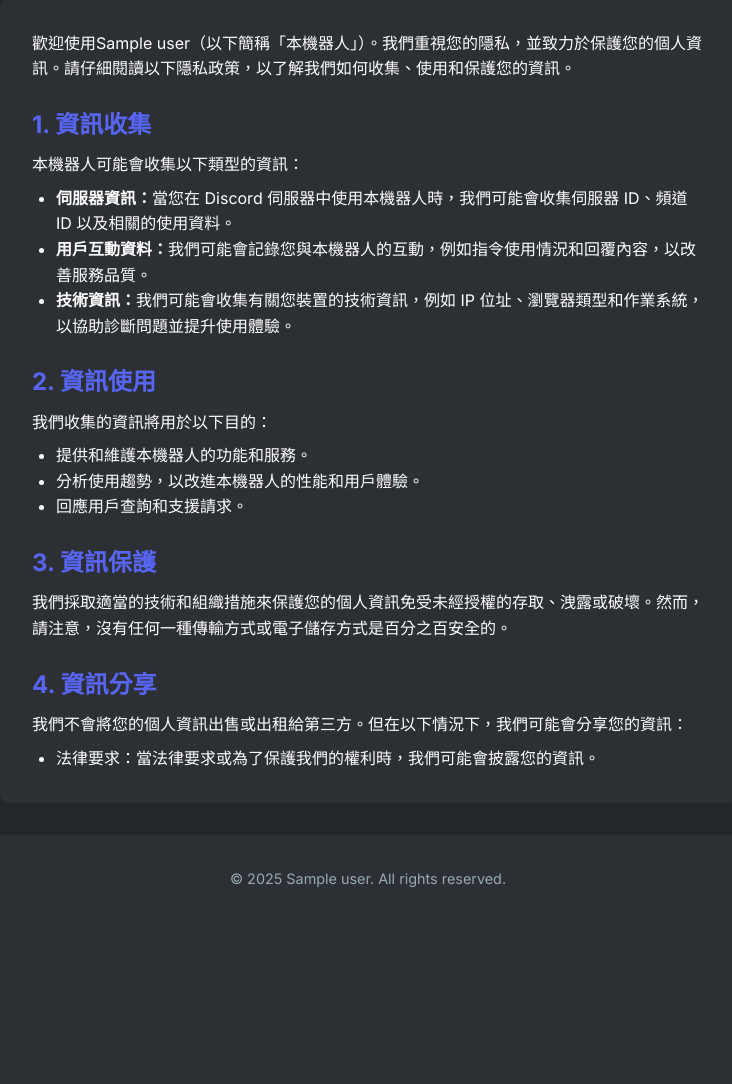
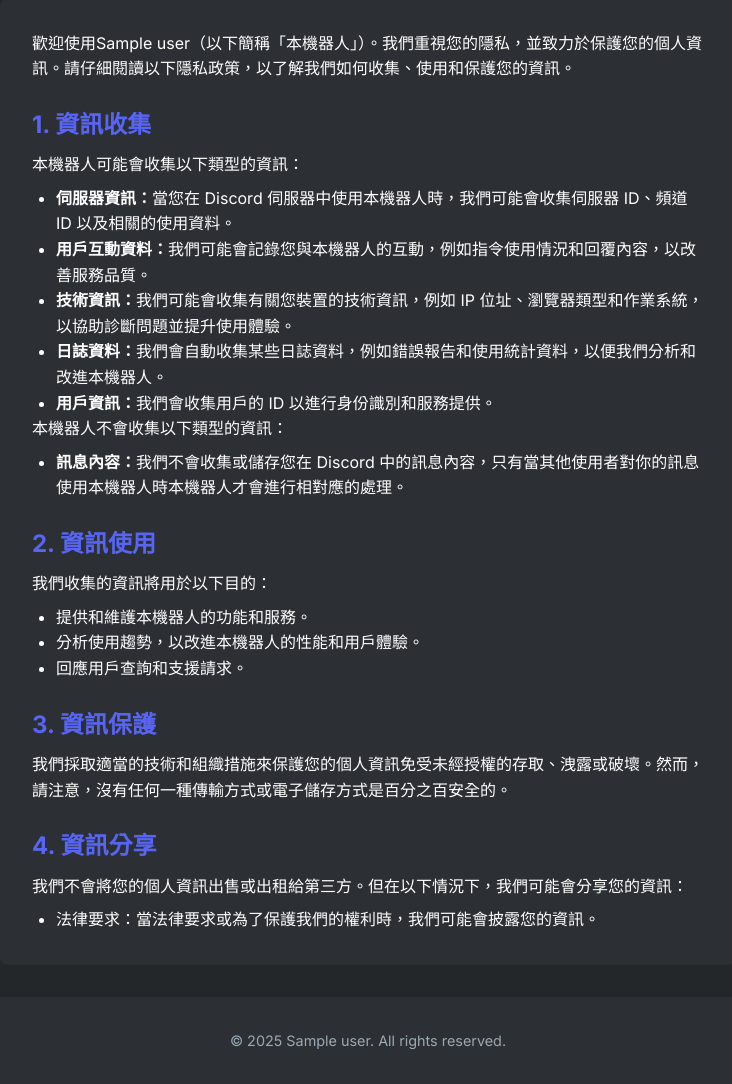
Before and after one commit to AvianJay/useless-script, a Flask app: template discord/templates/PrivacyPolicy.html in a window 1280 px wide. Shown: the part 211-1295 px from the top of the page, without its empty margins (272-1004 px from the left). Before the commit the page ends 1098 px from the top, so only its background shows below. Run offline with Flask 3, Linux system fonts and the light colour scheme; the template is opened without the code that fills it: most values are stand-ins (such as "Sample title", 1, 10 or a date in 2020); data that the repository does not hold is empty; parts of the project's set-up code (start-up, migrations or seed data) failed here and were passed over.

Commit message:
update privacy policy

```diff
--- a/discord/templates/PrivacyPolicy.html
+++ b/discord/templates/PrivacyPolicy.html
@@ -38,6 +38,12 @@
                 <li><strong>伺服器資訊：</strong>當您在 Discord 伺服器中使用本機器人時，我們可能會收集伺服器 ID、頻道 ID 以及相關的使用資料。</li>
                 <li><strong>用戶互動資料：</strong>我們可能會記錄您與本機器人的互動，例如指令使用情況和回覆內容，以改善服務品質。</li>
                 <li><strong>技術資訊：</strong>我們可能會收集有關您裝置的技術資訊，例如 IP 位址、瀏覽器類型和作業系統，以協助診斷問題並提升使用體驗。</li>
+                <li><strong>日誌資料：</strong>我們會自動收集某些日誌資料，例如錯誤報告和使用統計資料，以便我們分析和改進本機器人。</li>
+                <li><strong>用戶資訊：</strong>我們會收集用戶的 ID 以進行身份識別和服務提供。</li>
+            </ul>
+            <p>本機器人不會收集以下類型的資訊：</p>
+            <ul style="margin-left: 1.5rem; margin-top: 0.5rem;">
+                <li><strong>訊息內容：</strong>我們不會收集或儲存您在 Discord 中的訊息內容，只有當其他使用者對你的訊息使用本機器人時本機器人才會進行相對應的處理。</li>
             </ul>
 
             <h2 style="margin-top: 1.5rem; margin-bottom: 0.5rem; color: var(--accent);">2. 資訊使用</h2>
```
